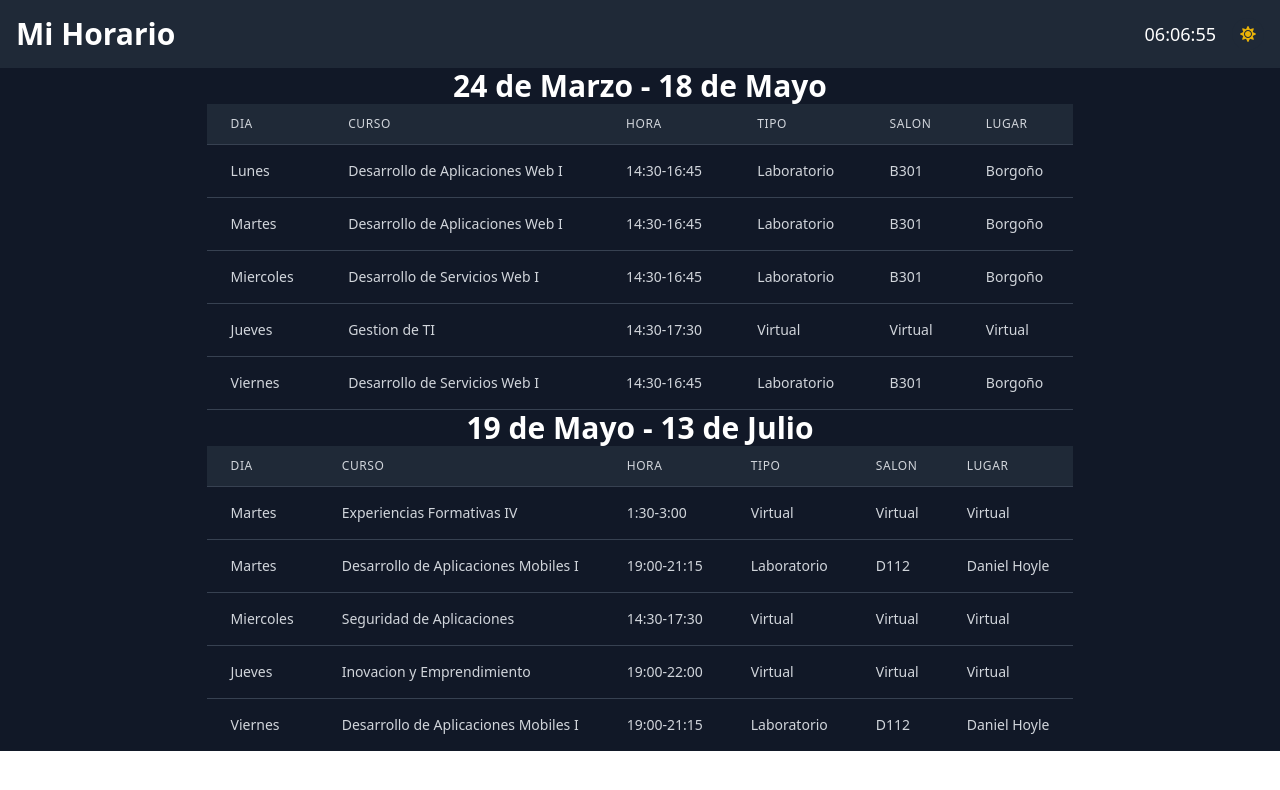
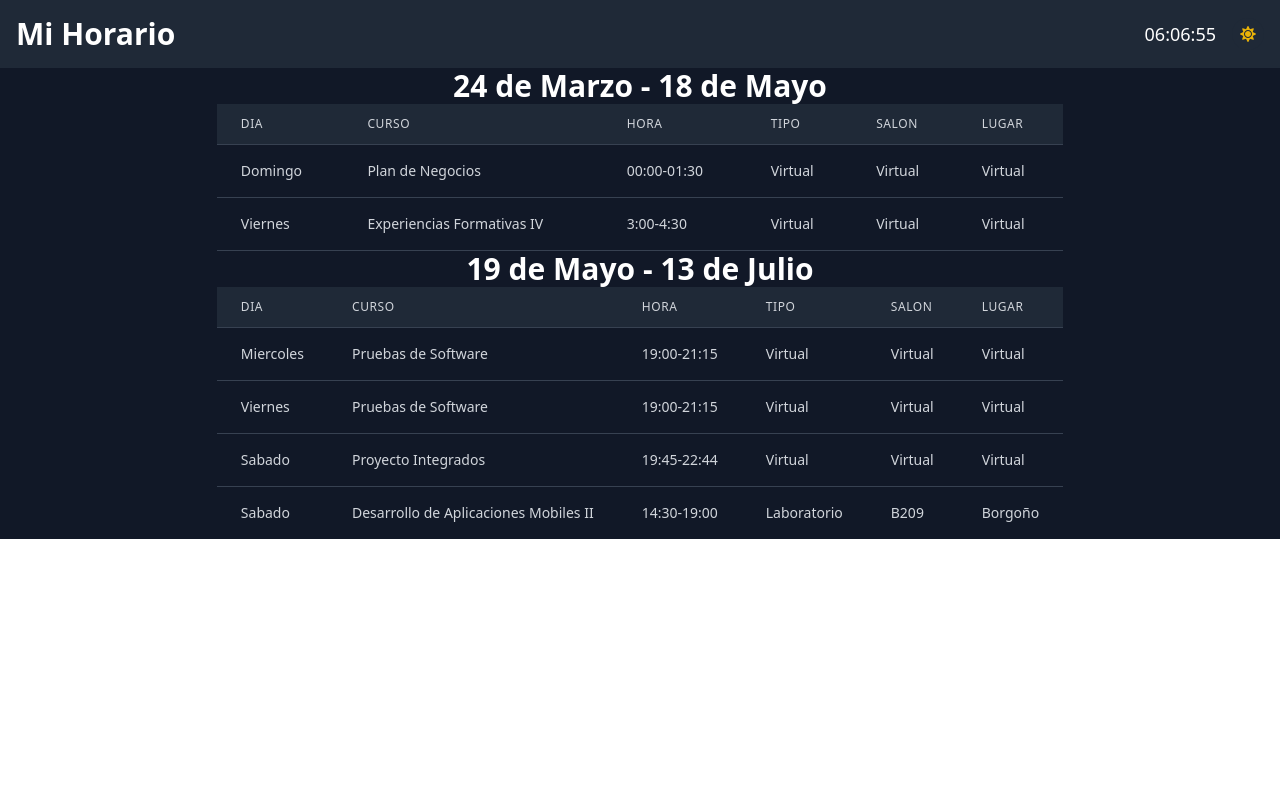
Before and after one commit to Raydberg/ClassHorario, a React (Vite) app: page / in a window 1280 px wide. Shown: the top 790 px of the page. Built offline with nearby package versions, Linux system fonts and the light colour scheme.

Commit message:
feat: Update course details and schedule for November and September

```diff
--- a/src/data/dataNovember.js
+++ b/src/data/dataNovember.js
@@ -1,47 +1,47 @@
 export const dataNovember = [
+  // {
+  //   "id": 1,
+  //   "day": "Martes",
+  //   "course": "Experiencias Formativas IV",
+  //   "hour": "1:30-3:00",
+  //   "type": "Virtual",
+  //   "salon": "Virtual",
+  //   "lugar": "Virtual"
+  // },
   {
     "id": 1,
-    "day": "Martes",
-    "course": "Experiencias Formativas IV",
-    "hour": "1:30-3:00",
+    "day": "Miercoles",
+    "course": "Pruebas de Software",
+    "hour": "19:00-21:15",
     "type": "Virtual",
     "salon": "Virtual",
     "lugar": "Virtual"
   },
   {
     "id": 2,
-    "day": "Martes",
-    "course": "Desarrollo de Aplicaciones Mobiles I",
+    "day": "Viernes",
+    "course": "Pruebas de Software",
     "hour": "19:00-21:15",
-    "type": "Laboratorio",
-    "salon": "D112",
-    "lugar": "Daniel Hoyle"
+    "type": "Virtual",
+    "salon": "Virtual",
+    "lugar": "Virtual"
   },
   {
     "id": 3,
-    "day": "Miercoles",
-    "course": "Seguridad de Aplicaciones",
-    "hour": "14:30-17:30",
+    "day": "Sabado",
+    "course": "Proyecto Integrados",
+    "hour": "19:45-22:44",
     "type": "Virtual",
     "salon": "Virtual",
     "lugar": "Virtual"
   },
   {
     "id": 4,
-    "day": "Jueves",
-    "course": "Inovacion y Emprendimiento",
-    "hour": "19:00-22:00",
-    "type": "Virtual",
-    "salon": "Virtual",
-    "lugar": "Virtual"
-  },
-  {
-    "id": 5,
-    "day": "Viernes",
-    "course": "Desarrollo de Aplicaciones Mobiles I",
-    "hour": "19:00-21:15",
+    "day": "Sabado",
+    "course": "Desarrollo de Aplicaciones Mobiles II",
+    "hour": "14:30-19:00",
     "type": "Laboratorio",
-    "salon": "D112",
-    "lugar": "Daniel Hoyle"
+    "salon": "B209",
+    "lugar": "Borgoño"
   }
 ];
--- a/src/data/dataSeptember.js
+++ b/src/data/dataSeptember.js
@@ -1,47 +1,47 @@
 export const dataSeptember = [
   {
     "id": 1,
-    "day": "Lunes",
-    "course": "Desarrollo de Aplicaciones Web I",
-    "hour": "14:30-16:45",
-    "type": "Laboratorio",
-    "salon": "B301",
-    "lugar": "Borgoño"
-  },
-  {
-    "id": 2,
-    "day": "Martes",
-    "course": "Desarrollo de Aplicaciones Web I",
-    "hour": "14:30-16:45",
-    "type": "Laboratorio",
-    "salon": "B301",
-    "lugar": "Borgoño"
-  },
-  {
-    "id": 3,
-    "day": "Miercoles",
-    "course": "Desarrollo de Servicios Web I",
-    "hour": "14:30-16:45",
-    "type": "Laboratorio",
-    "salon": "B301",
-    "lugar": "Borgoño"
-  },
-  {
-    "id": 4,
-    "day": "Jueves",
-    "course": "Gestion de TI",
-    "hour": "14:30-17:30",
+    "day": "Domingo",
+    "course": "Plan de Negocios",
+    "hour": "00:00-01:30",
     "type": "Virtual",
     "salon": "Virtual",
     "lugar": "Virtual"
   },
   {
-    "id": 5,
+    "id": 2,
     "day": "Viernes",
-    "course": "Desarrollo de Servicios Web I",
-    "hour": "14:30-16:45",
-    "type": "Laboratorio",
-    "salon": "B301",
-    "lugar": "Borgoño"
+    "course": "Experiencias Formativas IV",
+    "hour": "3:00-4:30",
+    "type": "Virtual",
+    "salon": "Virtual",
+    "lugar": "Virtual"
   },
+  // {
+  //   "id": 3,
+  //   "day": "Miercoles",
+  //   "course": "Desarrollo de Servicios Web I",
+  //   "hour": "14:30-16:45",
+  //   "type": "Laboratorio",
+  //   "salon": "B301",
+  //   "lugar": "Borgoño"
+  // },
+  // {
+  //   "id": 4,
+  //   "day": "Jueves",
+  //   "course": "Gestion de TI",
+  //   "hour": "14:30-17:30",
+  //   "type": "Virtual",
+  //   "salon": "Virtual",
+  //   "lugar": "Virtual"
+  // },
+  // {
+  //   "id": 5,
+  //   "day": "Viernes",
+  //   "course": "Desarrollo de Servicios Web I",
+  //   "hour": "14:30-16:45",
+  //   "type": "Laboratorio",
+  //   "salon": "B301",
+  //   "lugar": "Borgoño"
+  // },
 ];
```
